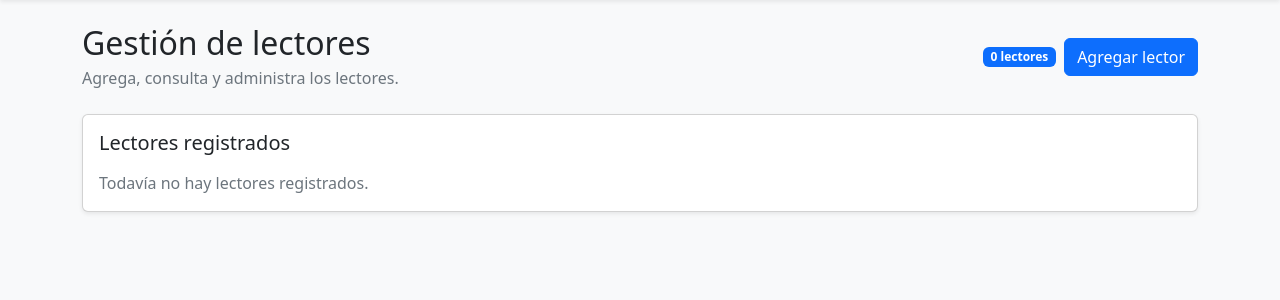
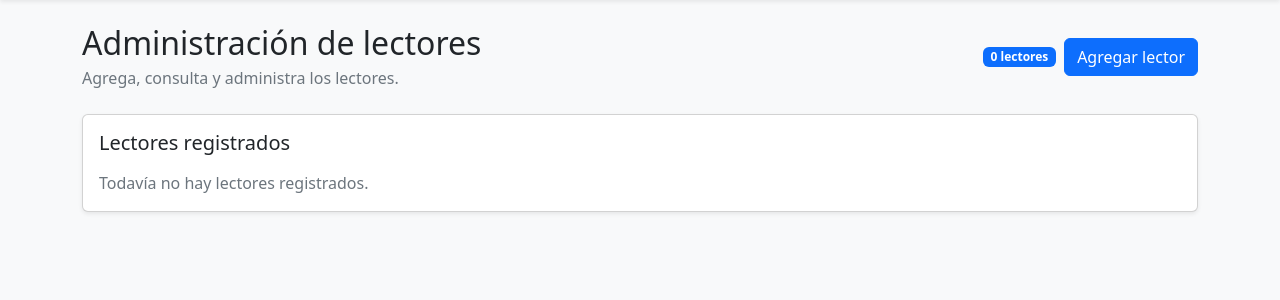
Before and after one commit to SaulOmarPacheco/PRACTICA3-U3, a Flask app: page /lectores/ in a window 1280 px wide. Shown: the part 56-356 px from the top of the page. Run offline with Flask 3, Linux system fonts and the light colour scheme; data that the repository does not hold is empty.

Commit message:
Cambio de lectores

```diff
--- a/app/templates/lectores/index.html
+++ b/app/templates/lectores/index.html
@@ -2,7 +2,7 @@
 {% block content %}
 <div class="d-flex flex-wrap justify-content-between align-items-center gap-2 mb-4">
     <div>
-        <h1 class="h2 mb-1">Gestión de lectores</h1>
+        <h1 class="h2 mb-1">Administración de lectores</h1>
         <p class="text-secondary mb-0">Agrega, consulta y administra los lectores.</p>
     </div>
     <div class="d-flex align-items-center gap-2">
```
